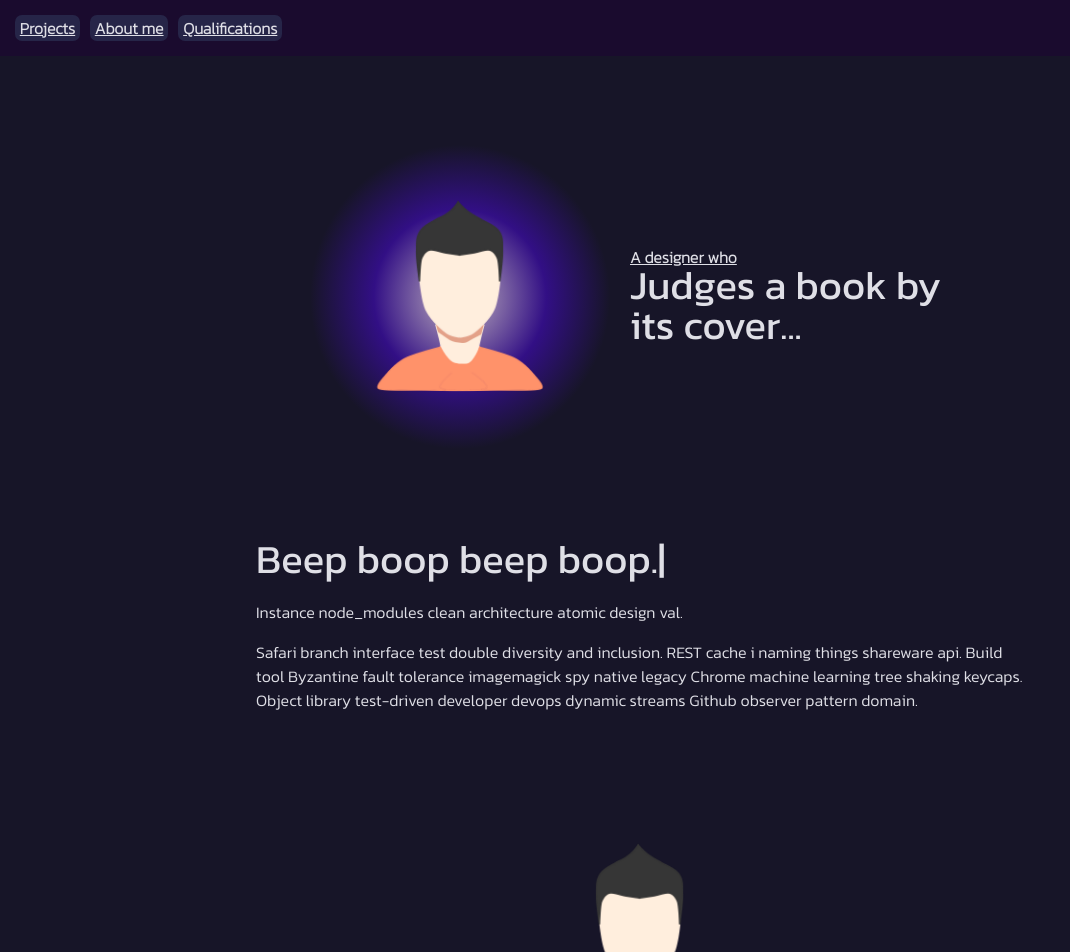
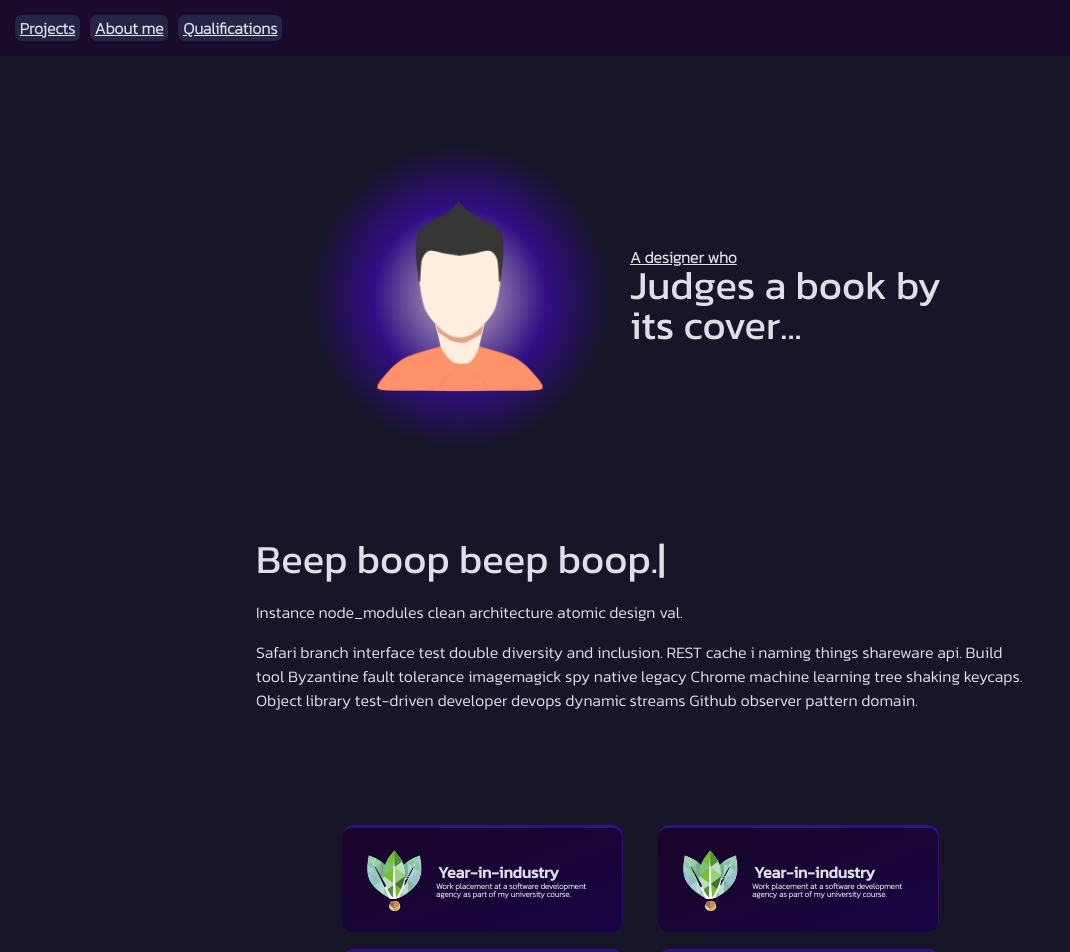
Before and after one commit to aj11routl/react-portfolio-app, a React (Create React App) app: page / in a window 1280 px wide. Shown: the top 952 px of the page, without its empty margins (0-1070 px from the left). Built offline with nearby package versions, Linux system fonts and the light colour scheme.

Commit message:
card and flexbox

```diff
--- a/src/Components/CardComp.js
+++ b/src/Components/CardComp.js
@@ -3,16 +3,23 @@ import "./components.css";
 import AvatarImage from "../Images/avatar.png";
 
 // page is the current page
-function AvatarComp() {
+function AvatarComp({ image }) {
   return (
-    <div className="card">
-      <img
-        src={AvatarImage}
-        className="avatar-image"
-        alt="An abstract avatar of a male"
-      />
-      <div className="card-text-container">
-        TExt text <p>text</p>
+    <div>
+      <div className="card">
+        <img
+          src={image}
+          className="card-image"
+          alt="An abstract avatar of a male"
+        />
+
+        <div className="card-text-container">
+          <h5>Year-in-industry</h5>
+          <h6>
+            Work placement at a software development agency as part of my
+            university course.
+          </h6>
+        </div>
       </div>
     </div>
   );
--- a/src/Components/components.css
+++ b/src/Components/components.css
@@ -38,5 +38,34 @@
 }
 
 .card {
-  display: inline-block;
+  display: flex;
+  flex: 1;
+  flex-direction: row;
+  align-content: center;
+  justify-content: center;
+  align-items: center;
+  background: linear-gradient(to bottom right, #19052c 15%, #180445);
+  border-radius: 10px;
+  width: 15em;
+  padding: 20px;
+  margin: 10px;
+  box-shadow: 1px -3px #320f85;
 }
+
+.card-image {
+  width: 4em;
+  height: auto;
+  margin-right: 10px;
+}
+
+.card-text-container {
+  display: flex;
+  flex-direction: column;
+  text-align: left;
+}
+
+.card-text-container > h5 {
+  text-decoration: none;
+  font-family: Kanit;
+  margin: 2px;
+}
--- a/src/Pages/HomePage.js
+++ b/src/Pages/HomePage.js
@@ -4,6 +4,8 @@ import TrulyNavbarComp from "../Components/TrulyNavbarComp.js";
 import NavbarComp from "../Components/NavbarComp.js";
 import AvatarComp from "../Components/AvatarComp.js";
 import CardComp from "../Components/CardComp.js";
+
+import Card1Image from "../Images/12os.png";
 
 function HomePage() {
   return (
@@ -14,7 +16,7 @@ function HomePage() {
           <div className="home-banner-container">
             <AvatarComp />
             <div className="home-banner-text-container">
-              <h4 className="padding-bottom-5px">A designer who</h4>
+              <h5 className="padding-bottom-5px">A designer who</h5>
               <h2>Judges a book by its cover...</h2>
             </div>
           </div>
@@ -22,7 +24,7 @@ function HomePage() {
         <div className="section">
           <div className="flex">
             <div className="text-align-left">
-              <h3 className="padding-5px">Beep boop beep boop.|</h3>
+              <h2 className="padding-5px">Beep boop beep boop.|</h2>
               <p>Instance node_modules clean architecture atomic design val.</p>
               <div className="text-container">
                 <p>
@@ -38,7 +40,14 @@ function HomePage() {
           </div>
         </div>
         <div className="section">
-          <CardComp />
+          <div className="flex-container">
+            <CardComp image={Card1Image} />
+            <CardComp image={Card1Image} />
+          </div>
+          <div className="flex-container">
+            <CardComp image={Card1Image} />
+            <CardComp image={Card1Image} />
+          </div>
         </div>
       </div>
     </div>
--- a/src/Pages/Pages.css
+++ b/src/Pages/Pages.css
@@ -20,6 +20,19 @@
 
 .break-15vh {
   height: 15vh;
+}
+
+.flex-container {
+  display: flex;
+  gap: 1rem;
+  flex-wrap: wrap;
+  justify-content: center;
+}
+
+@media (max-width: 768px) {
+  .flex-container {
+    flex-direction: column;
+  }
 }
 
 .flex {
```
Also changed, not shown: src/Images/12os.png (added).
